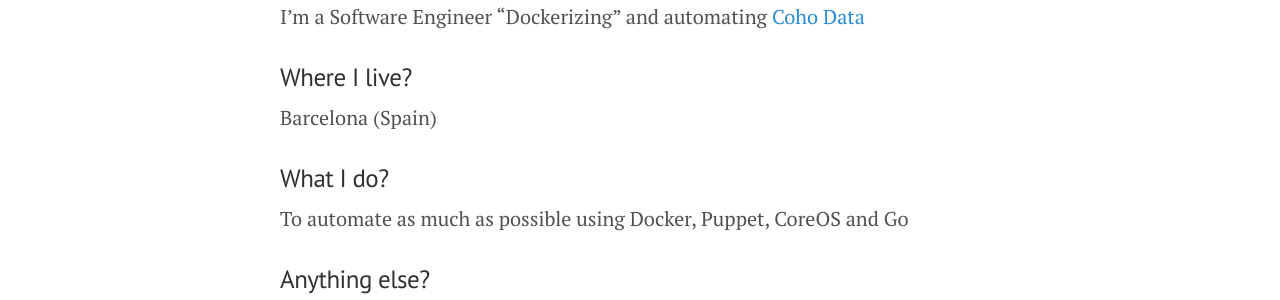
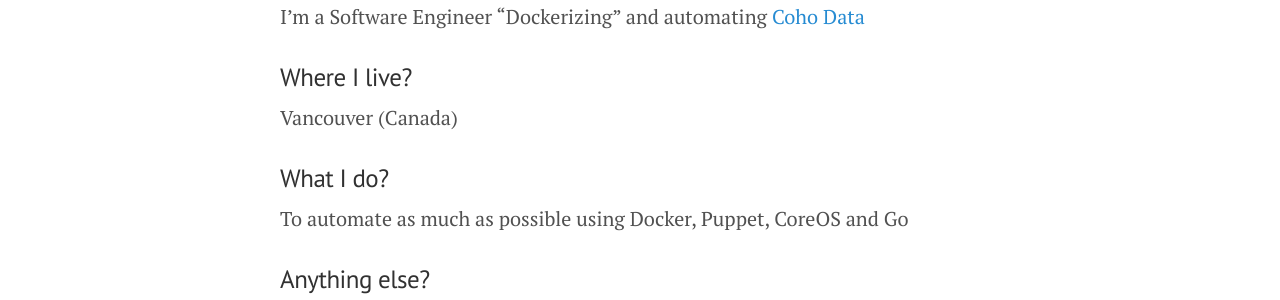
Before and after one commit to sgirones/sgirones.github.io, a Jekyll site: the page built from index.md, in a window 1280 px wide. Shown: the part 213-513 px from the top of the page. Built offline with Jekyll 4.4.1, drawn with Linux system fonts in a browser that asks for light colours; Markdown is read by kramdown in place of the engine named in the settings.

Commit message:
Update index.md

```diff
--- a/index.md
+++ b/index.md
@@ -8,7 +8,7 @@ I'm a Software Engineer "Dockerizing" and automating [Coho Data](http://www.coho
 
 ### Where I live?
 
-Barcelona (Spain)
+Vancouver (Canada)
 
 ### What I do?
 
```
